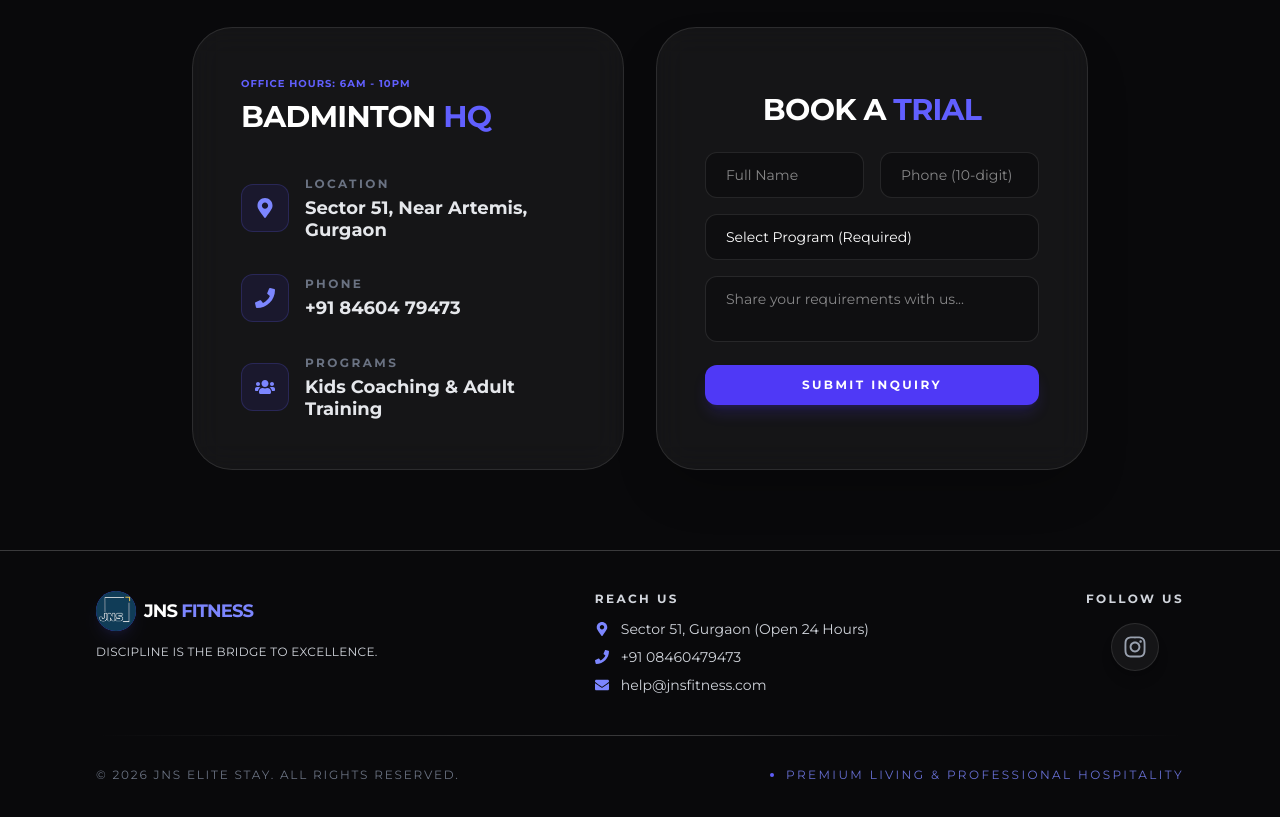
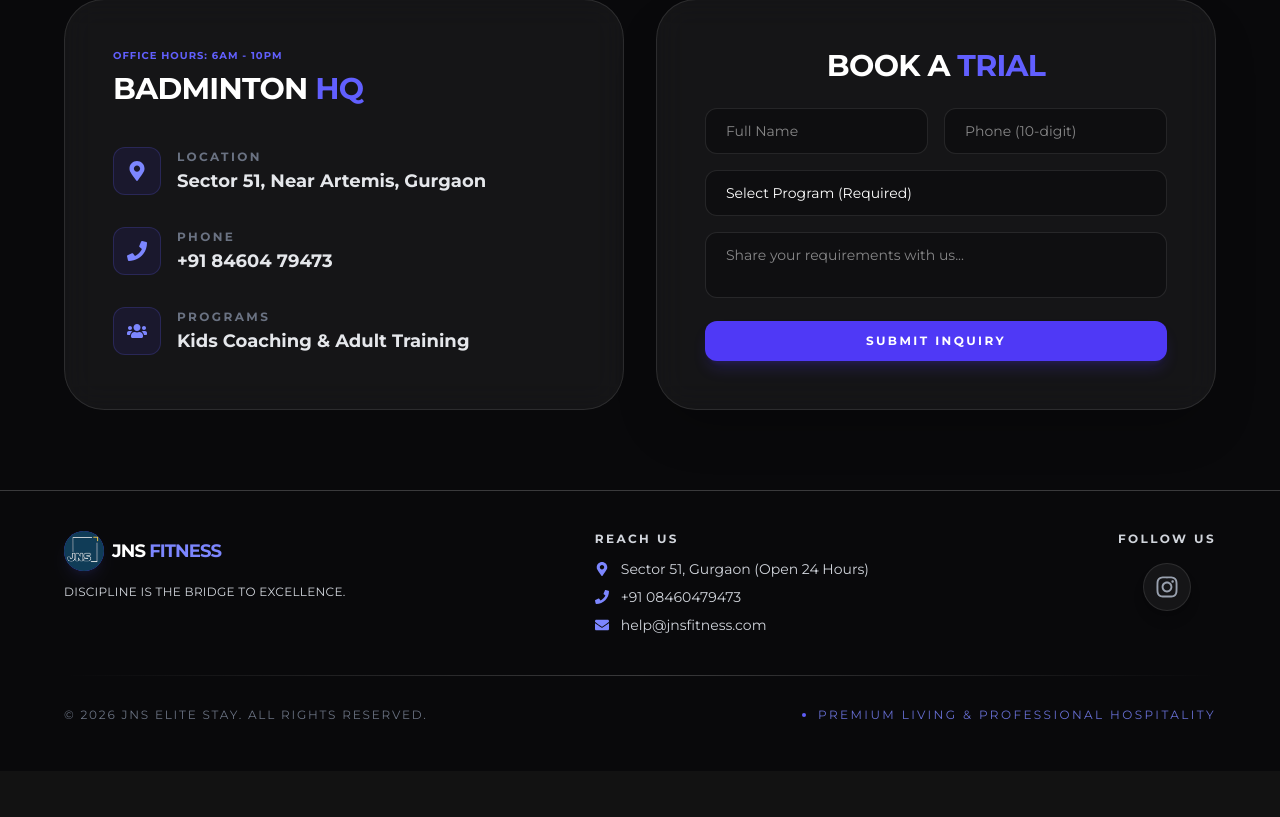
Before and after one commit to Szkrishna/jnsfitness-fe, a React (Vite) app: page /sports-academy in a window 1280 px wide. Shown: the part 1271-2088 px from the top of the page. After the commit the page ends 2042 px from the top, so only its background shows below. Built offline with nearby package versions, Linux system fonts and the light colour scheme.

Commit message:
layout changes

```diff
--- a/src/App.jsx
+++ b/src/App.jsx
@@ -18,10 +18,10 @@
         <Header />
 
         {/* 1. flex-grow: pushes footer to bottom
-          2. px-6 md:px-16 lg:px-24: matches Header/Footer alignment
+          2. px-0 lg:px-24: matches Header/Footer alignment
           3. max-w-7xl mx-auto: keeps content centered on huge screens
         */}
-        <main className="flex-grow px-6 md:px-16 lg:px-24 w-full max-w-7xl mx-auto mt-8">
+        <main className="flex-grow px-16 w-full max-w-7xl mx-auto mt-8">
           <Routes>
             <Route path="/" element={<Home />} />
             <Route path="/about" element={<About />} />
--- a/src/pages/About.jsx
+++ b/src/pages/About.jsx
@@ -96,7 +96,7 @@
   };
 
   return (
-    <div className="bg-zinc-950 text-white px-6 md:px-16 lg:px-24 font-montserrat">
+    <div className="bg-zinc-950 text-white px-0 lg:px-0 font-montserrat">
       <Toaster position="top-center" reverseOrder={false} />
 
       {/* 1. HERO SECTION - Uses the exact same rounded corners and gradient logic as Home */}
--- a/src/pages/Coliving.jsx
+++ b/src/pages/Coliving.jsx
@@ -1,6 +1,6 @@
 function Coliving() {
   return (
-    <div className="bg-zinc-950 text-white px-6 md:px-16 lg:px-24 font-montserrat">
+    <div className="bg-zinc-950 text-white px-0 font-montserrat">
       <section className="relative w-full bg-zinc-950 text-white overflow-hidden rounded-3xl shadow-2xl">
         {/* Ambient Background Glows */}
         <div className="absolute -top-32 -left-32 w-[500px] h-[500px] bg-indigo-600/20 rounded-full blur-3xl" />
--- a/src/pages/Footer.jsx
+++ b/src/pages/Footer.jsx
@@ -14,7 +14,7 @@
   return (
     <footer className="w-full border-t border-white/20 pt-10 pb-8 bg-zinc-950">
       {/* INNER CONTAINER */}
-      <div className="max-w-7xl mx-auto px-6 md:px-16 lg:px-24">
+      <div className="max-w-7xl mx-auto px-6 lg:px-16">
         {/* TOP SECTION */}
         <div className="flex flex-col md:flex-row justify-between items-start gap-12 text-left">
           {/* 1. Brand Section */}
--- a/src/pages/Home.jsx
+++ b/src/pages/Home.jsx
@@ -40,7 +40,7 @@
   }, []);
 
   return (
-    <div className="bg-zinc-950 text-white px-6 md:px-16 lg:px-24 font-montserrat">
+    <div className="bg-zinc-950 text-white px-0 lg:px-0 font-montserrat">
 
       {/* 1. HERO SECTION */}
       <section className="relative max-h-[70vh] w-full flex items-center justify-center overflow-hidden bg-zinc-950 rounded-3xl shadow-2xl">
--- a/src/pages/SportsAcademy.jsx
+++ b/src/pages/SportsAcademy.jsx
@@ -117,7 +117,7 @@
   };
 
   return (
-    <div className="bg-zinc-950 text-white px-6 md:px-16 lg:px-24 font-montserrat pb-20">
+    <div className="bg-zinc-950 text-white px-0 lg:px-0 font-montserrat">
       <Toaster position="top-center" reverseOrder={false} />
 
       {/* HERO SECTION */}
@@ -175,7 +175,7 @@
       </motion.section>
 
       {/* ENQUIRE / CONNECT SECTION */}
-      <section className="max-w-7xl mx-auto">
+      <section className="max-w-7xl mx-auto pb-20">
         <div className="mb-12">
           <span className="text-indigo-500 font-bold tracking-widest uppercase text-[10px] block mb-2">Admission Open</span>
           <h2 className="text-4xl md:text-6xl font-black tracking-tighter uppercase leading-none">
```
